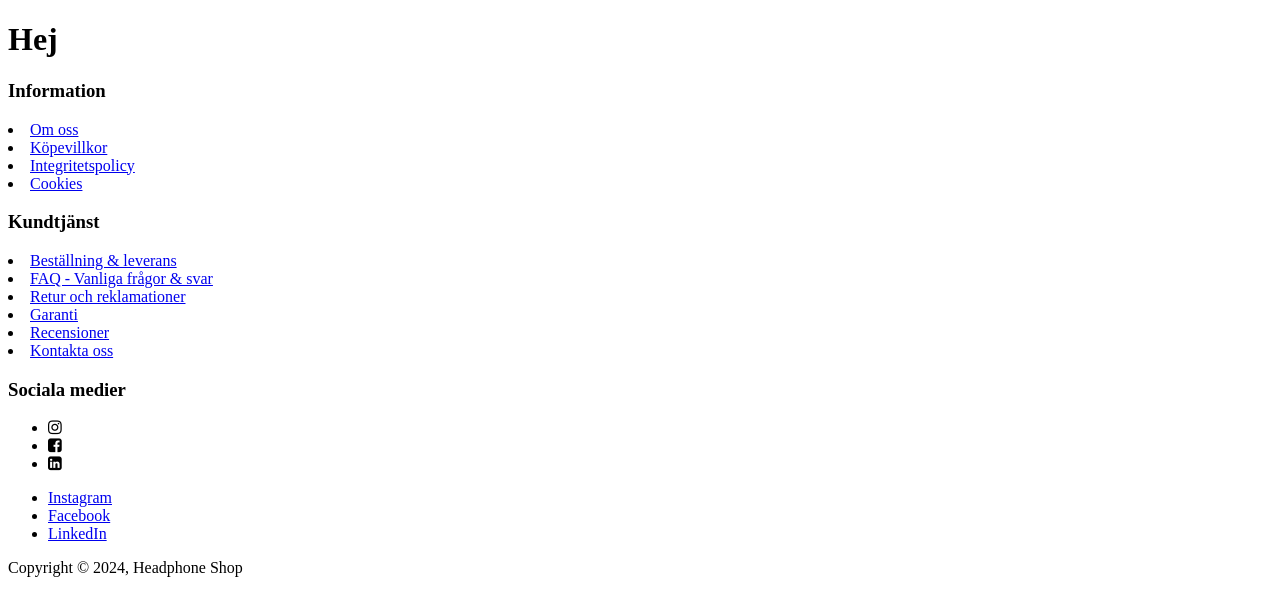
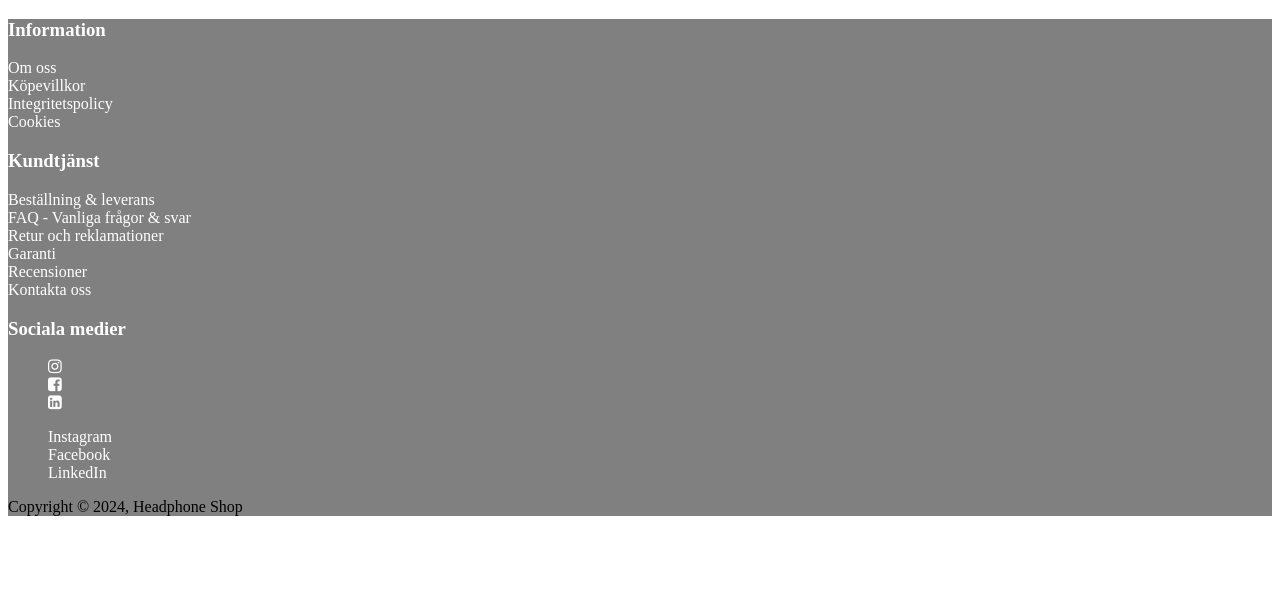
Before and after one commit to malinjansson/demotest, a website built with Vite: page index.html in a window 1280 px wide. Built offline with nearby package versions, Linux system fonts and the light colour scheme.

Commit message:
deleted hej and started with some scss

```diff
--- a/index.html
+++ b/index.html
@@ -11,7 +11,7 @@
   <body>
     <nav></nav>
     <div id="app">
-      <h1>Hej</h1>
+      <article class="headphones"></article>
     </div>
 
     <footer>
--- a/src/scss/_footer.scss
+++ b/src/scss/_footer.scss
@@ -1 +1,17 @@
 @use "variables" as v;
+
+footer {
+    background-color: grey;
+
+    .info-column {
+        color: v.$primary-color;
+
+        li {
+            list-style: none;
+            a {
+                color: v.$primary-color;
+                text-decoration: none;
+            }
+        }
+    }
+}
```
